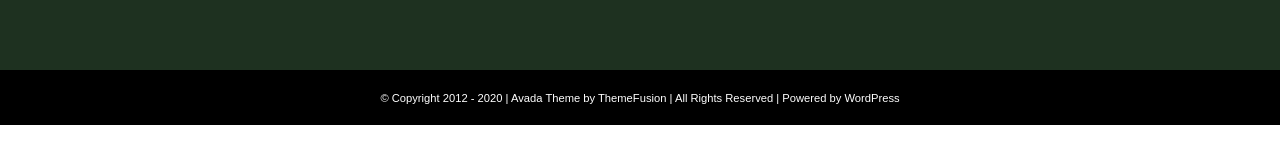
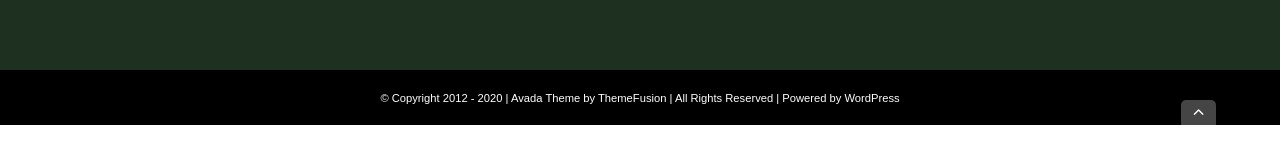
Before and after one commit to Broadcodes/proj-html-vuejs, a Vue app: page / in a window 1280 px wide. Shown: the part 637-797 px from the top of the page. Built offline with nearby package versions, Linux system fonts and the light colour scheme.

Commit message:
FOOTER: Implementazione elemento return up page

```diff
--- a/src/components/FooterComponent.vue
+++ b/src/components/FooterComponent.vue
@@ -59,6 +59,7 @@
     </div>
     <div class="copyright">
       <h3>&copy; Copyright 2012 - 2020 | Avada Theme by ThemeFusion | All Rights Reserved | Powered by WordPress</h3>
+      <span><i class="fa-solid fa-chevron-up"></i></span>
     </div>
   </div>
 </template>
@@ -204,6 +205,7 @@ export default {
     align-items: center;
     background-color: #000;
     position: relative;
+    cursor: default;
 
     h3 {
       font-size: 0.7rem;
@@ -214,10 +216,21 @@ export default {
     span{
       position: absolute;
       bottom: 0;
-      right: 10%;
-      width: 15px;
-      height: 10px;
+      right: 5%;
+      width: 35px;
+      height: 25px;
+      border-top-left-radius: 5px;
+      border-top-right-radius: 5px;
       background-color: rgb(69, 69, 69);
+      display: flex;
+      justify-content: center;
+      align-items: center;
+      cursor: pointer;
+
+      i{
+        font-size: 0.7rem;
+        color: #fff;
+      }
     }
   }
 </style>
```
